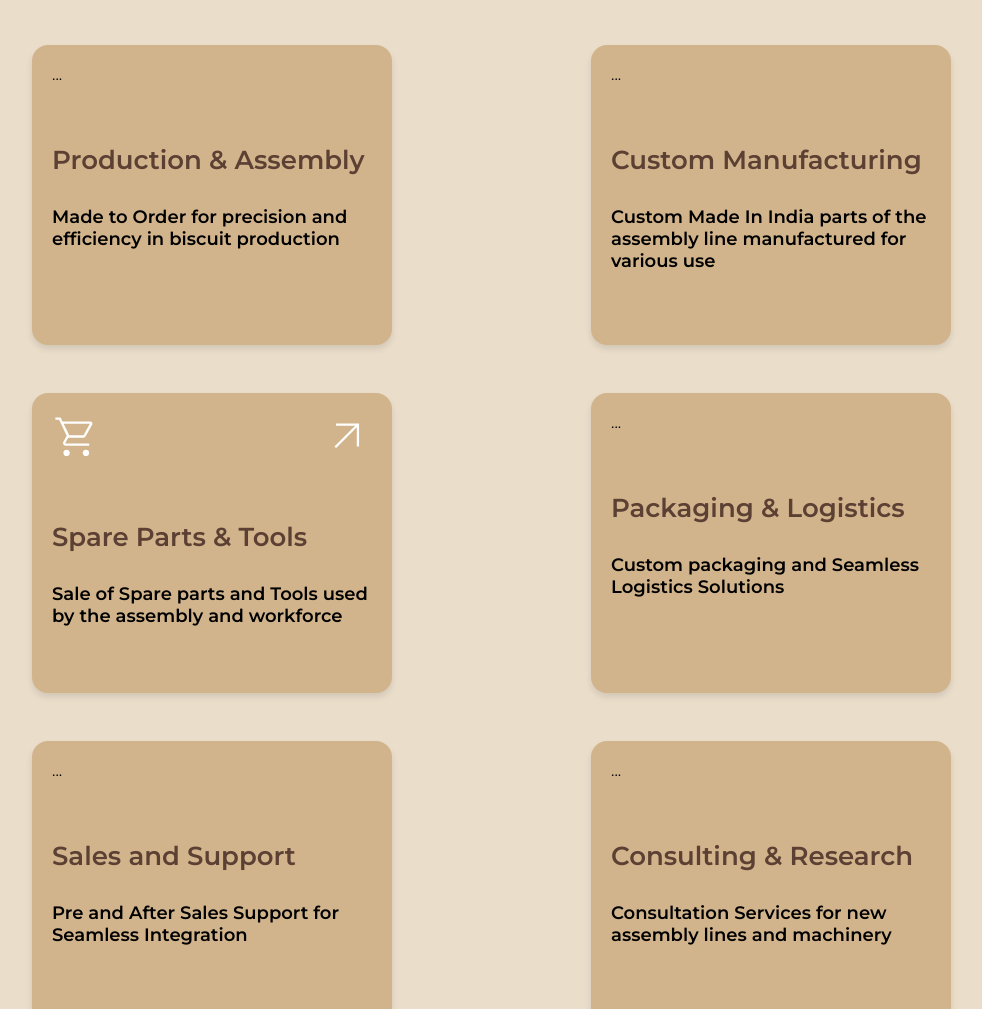
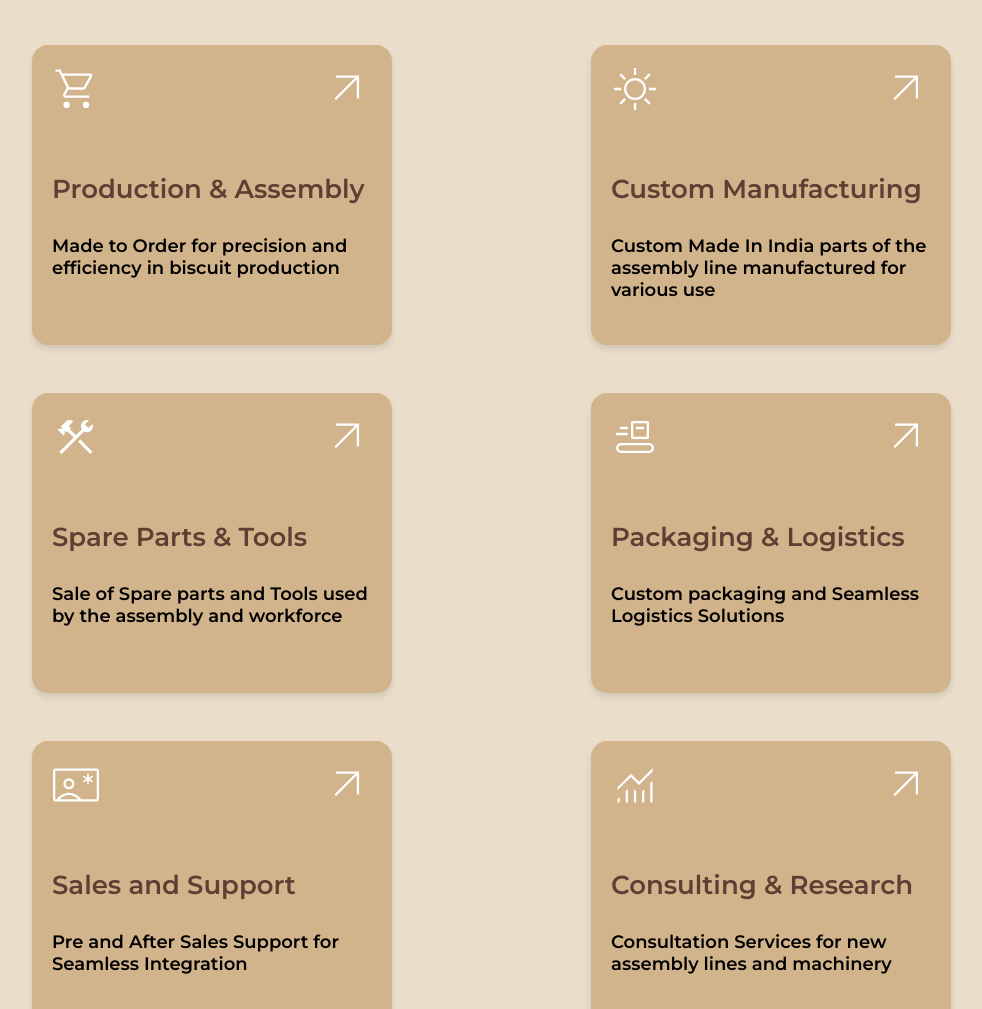
Before and after one commit to ShashankBallaya/webdemo, a plain HTML site: page JSS NEW WEB/index.html in a window 1280 px wide. Shown: the part 1078-2087 px from the top of the page, without its empty margins (98-1080 px from the left). Drawn offline with Linux system fonts and the light colour scheme; no server answers.

Commit message:
Update index.html

```diff
--- a/JSS NEW WEB/index.html
+++ b/JSS NEW WEB/index.html
@@ -62,44 +62,54 @@
         <h2 id="services-title">Efficient Manufacturing and Integrated Service</h2>
         <div class="services-grid">
             <div class="service-card">
-                <div class="serv-icons">...</div>
+                <div class="serv-icons"><svg xmlns="http://www.w3.org/2000/svg" height="48px" viewBox="0 -960 960 960" width="48px" fill="#FFFFFF"><path d="M291.02-98.31q-26.74 0-45.22-18.81-18.49-18.82-18.49-45.71T246-208.32q18.7-18.6 45.43-18.6 26.72 0 45.42 18.81 18.69 18.81 18.69 45.71 0 26.89-18.81 45.49-18.82 18.6-45.71 18.6Zm387.69 0q-26.73 0-45.22-18.81Q615-135.94 615-162.83t18.7-45.49q18.69-18.6 45.42-18.6t45.42 18.81q18.69 18.81 18.69 45.71 0 26.89-18.81 45.49-18.82 18.6-45.71 18.6ZM232.69-745.23l111.54 232.61h278.38q3.47 0 6.35-1.73 2.89-1.73 4.42-4.8l118.47-215.31q2.3-4.23.38-7.5-1.92-3.27-6.54-3.27h-513Zm-23.07-45.38h554.81q24.51 0 37.08 21.19 12.56 21.19.56 42.96L679.14-503.74q-9.99 16.59-25.62 26.55-15.64 9.96-33.75 9.96H324l-55.23 102.07q-2.69 4.62 0 10.01 2.69 5.38 8.46 5.38h466v45.38H283.92q-37.77 0-54.53-26.07-16.77-26.08.3-57.62l64.39-117.23-151.23-319.31H67.92V-870h104.31l37.39 79.39Zm134.61 277.99h285.69-285.69Z"/></svg>
+                <svg xmlns="http://www.w3.org/2000/svg" height="48px" viewBox="0 -960 960 960" width="48px" fill="#FFFFFF"><path d="M241.62-258.69 210-290.31l413.92-414.31H241.31V-750h460v460h-45.39v-382.62l-414.3 413.93Z"/></svg>
+                </div>
                 <div class="serv-content">
                     <h3 id="service-1-title">Production & Assembly</h3>
                     <p id="service-1-desc">Made to Order for precision and efficiency in biscuit production</p>
                 </div>
             </div>
             <div class="service-card">
-                <div class="serv-icons">...</div>
+                <div class="serv-icons"><svg xmlns="http://www.w3.org/2000/svg" height="48px" viewBox="0 -960 960 960" width="48px" fill="#FFFFFF"><path d="M457.31-758.85v-140.38h45.38v140.38h-45.38Zm235.61 97.93-31.61-31.62L760-793.38l32.38 33-99.46 99.46Zm65.93 203.61v-45.38h140.38v45.38H758.85ZM457.31-60.77v-140h45.38v140h-45.38ZM267.23-661.92l-100-98.08L200-792l99.46 99.08-32.23 31ZM761-167.23l-99.69-100.23 31-30.62 100.3 97.46L761-167.23ZM60.77-457.31v-45.38h140.38v45.38H60.77Zm139.46 290.08L168-200l98.08-98.08 16.61 15.35 17 16.04-99.46 99.46ZM480.09-260q-91.63 0-155.86-64.14Q260-388.28 260-479.91q0-91.63 64.14-155.86Q388.28-700 479.91-700q91.63 0 155.86 64.14Q700-571.72 700-480.09q0 91.63-64.14 155.86Q571.72-260 480.09-260Zm-.15-45.39q72.75 0 123.71-50.9 50.96-50.9 50.96-123.65t-50.9-123.71q-50.9-50.96-123.65-50.96t-123.71 50.9q-50.96 50.9-50.96 123.65t50.9 123.71q50.9 50.96 123.65 50.96ZM480-480Z"/></svg>
+                    <svg xmlns="http://www.w3.org/2000/svg" height="48px" viewBox="0 -960 960 960" width="48px" fill="#FFFFFF"><path d="M241.62-258.69 210-290.31l413.92-414.31H241.31V-750h460v460h-45.39v-382.62l-414.3 413.93Z"/></svg>
+                    </div>
                 <div class="serv-content">
                     <h3 id="service-2-title">Custom Manufacturing</h3>
                     <p id="service-2-desc">Custom Made In India parts of the assembly line manufactured for various use</p>
                 </div>
             </div>
             <div class="service-card">
-                <div class="serv-icons"><svg xmlns="http://www.w3.org/2000/svg" height="48px" viewBox="0 -960 960 960" width="48px" fill="#FFFFFF"><path d="M291.02-98.31q-26.74 0-45.22-18.81-18.49-18.82-18.49-45.71T246-208.32q18.7-18.6 45.43-18.6 26.72 0 45.42 18.81 18.69 18.81 18.69 45.71 0 26.89-18.81 45.49-18.82 18.6-45.71 18.6Zm387.69 0q-26.73 0-45.22-18.81Q615-135.94 615-162.83t18.7-45.49q18.69-18.6 45.42-18.6t45.42 18.81q18.69 18.81 18.69 45.71 0 26.89-18.81 45.49-18.82 18.6-45.71 18.6ZM232.69-745.23l111.54 232.61h278.38q3.47 0 6.35-1.73 2.89-1.73 4.42-4.8l118.47-215.31q2.3-4.23.38-7.5-1.92-3.27-6.54-3.27h-513Zm-23.07-45.38h554.81q24.51 0 37.08 21.19 12.56 21.19.56 42.96L679.14-503.74q-9.99 16.59-25.62 26.55-15.64 9.96-33.75 9.96H324l-55.23 102.07q-2.69 4.62 0 10.01 2.69 5.38 8.46 5.38h466v45.38H283.92q-37.77 0-54.53-26.07-16.77-26.08.3-57.62l64.39-117.23-151.23-319.31H67.92V-870h104.31l37.39 79.39Zm134.61 277.99h285.69-285.69Z"/></svg>
-                <svg xmlns="http://www.w3.org/2000/svg" height="48px" viewBox="0 -960 960 960" width="48px" fill="#FFFFFF"><path d="M241.62-258.69 210-290.31l413.92-414.31H241.31V-750h460v460h-45.39v-382.62l-414.3 413.93Z"/></svg>
-                </div>
+                <div class="serv-icons"><svg xmlns="http://www.w3.org/2000/svg" height="48px" viewBox="0 -960 960 960" width="48px" fill="#FFFFFF"><path d="M766.08-140 522-384.08l43.54-43.54 244.07 244.08L766.08-140Zm-575.23 0-43.54-43.54 287.31-287.31L313-592.46 291.54-571l-39.39-39.77v79.23l-22.07 21.69-113.54-113.54 22.08-22.07h79.84l-42.61-42.23 106-106.39q15.07-14.69 32.57-20.3 17.5-5.62 38.81-5.62 20.92 0 38.61 7.35 17.7 7.34 32.39 22.42l-90.08 89.69 45.69 45.69-22.07 21.7 119.77 119.38 119.31-119.31q-9.16-13.77-13.85-30.38-4.69-16.62-4.69-36 0-49.54 35.8-85.35 35.81-35.8 85.35-35.8 12.69 0 22.04 2.23 9.34 2.23 15.96 6.84l-80.77 80.39 73.46 73.46 80.77-80.39q4.23 7.24 6.96 17.39 2.73 10.15 2.73 22.84 0 49.54-35.8 85.35-35.81 35.81-85.35 35.81-18.77 0-32.35-3.08-13.57-3.08-25.73-10.77L190.85-140Z"/></svg>
+                    <svg xmlns="http://www.w3.org/2000/svg" height="48px" viewBox="0 -960 960 960" width="48px" fill="#FFFFFF"><path d="M241.62-258.69 210-290.31l413.92-414.31H241.31V-750h460v460h-45.39v-382.62l-414.3 413.93Z"/></svg>
+                    </div>
                 <div class="serv-content">
                     <h3 id="service-3-title">Spare Parts & Tools</h3>
                     <p id="service-3-desc">Sale of Spare parts and Tools used by the assembly and workforce</p>
                 </div>
             </div>
             <div class="service-card">
-                <div class="serv-icons">...</div>
+                <div class="serv-icons"><svg xmlns="http://www.w3.org/2000/svg" height="48px" viewBox="0 -960 960 960" width="48px" fill="#FFFFFF"><path d="M200.62-160q-41.54 0-70.77-29.04-29.23-29.04-29.23-70.96 0-41.92 29.23-70.96Q159.08-360 200.62-360h560q41.92 0 70.96 29.04 29.03 29.04 29.03 70.96 0 41.92-29.03 70.96Q802.54-160 760.62-160h-560Zm0-45.39h560q23.21 0 38.91-15.69 15.7-15.7 15.7-38.91 0-23.2-15.7-38.92-15.7-15.71-38.91-15.71h-560q-23.22 0-38.92 15.7-15.7 15.7-15.7 38.91 0 23.2 15.7 38.91 15.7 15.71 38.92 15.71ZM428.53-440q-11.82 0-20.25-8.25t-8.43-20.44v-302.62q0-12.2 8.44-20.44 8.43-8.25 20.25-8.25h302.62q12.2 0 20.44 8.25 8.25 8.25 8.25 20.45v302.62q0 12.19-8.25 20.43-8.25 8.25-20.45 8.25H428.53Zm16.7-45.38h269.23v-269.23H445.23v269.23ZM99.39-516.92v-45.77h234.84v45.77H99.39Zm399.84-120.39h161.62v-45.38H499.23v45.38Zm-318.61 0h159.31v-45.38H180.62v45.38Zm264.61 151.93v-269.23 269.23Z"/></svg>
+                    <svg xmlns="http://www.w3.org/2000/svg" height="48px" viewBox="0 -960 960 960" width="48px" fill="#FFFFFF"><path d="M241.62-258.69 210-290.31l413.92-414.31H241.31V-750h460v460h-45.39v-382.62l-414.3 413.93Z"/></svg>
+                    </div>
                 <div class="serv-content">
                     <h3 id="service-4-title">Packaging & Logistics</h3>
                     <p id="service-4-desc">Custom packaging and Seamless Logistics Solutions</p>
                 </div>
             </div>
             <div class="service-card">
-                <div class="serv-icons">...</div>
+                <div class="serv-icons"><svg xmlns="http://www.w3.org/2000/svg" height="48px" viewBox="0 -960 960 960" width="48px" fill="#FFFFFF"><path d="M703.46-493.46h33.08v-77.69l67.31 38.53 16.53-28.23-67.3-39.15 67.3-39.15-16.53-28.23-67.31 38.53v-77.69h-33.08v77.69l-67.31-38.53-16.53 28.23 67.3 39.15-67.3 39.15 16.53 28.23 67.31-38.53v77.69ZM77.69-147.69q-23.53 0-40.61-17.09Q20-181.86 20-205.39v-549.22q0-23.53 17.08-40.61 17.08-17.09 40.61-17.09h804.62q23.53 0 40.61 17.09Q940-778.14 940-754.61v549.22q0 23.53-17.08 40.61-17.08 17.09-40.61 17.09H77.69ZM581-193.08h301.31q4.61 0 8.46-3.84 3.84-3.85 3.84-8.47v-549.22q0-4.62-3.84-8.47-3.85-3.84-8.46-3.84H77.69q-4.61 0-8.46 3.84-3.84 3.85-3.84 8.47v549.22q0 4.62 3.84 8.47 3.85 3.84 8.46 3.84h16.24q43.61-60.15 106.52-96.11 62.92-35.96 137.01-35.96 73.69 0 136.81 35.96 63.11 35.96 106.73 96.11Zm-243.54-202.3q45.77 0 77.89-32.12 32.11-32.11 32.11-77.88 0-45.77-32.11-77.89-32.12-32.11-77.89-32.11-46.15 0-78.07 32.11-31.93 32.12-31.93 77.89t31.93 77.88q31.92 32.12 78.07 32.12Zm-184.07 202.3h367.76q-35.22-41.12-83.26-63.9-48.05-22.79-100.55-22.79-52.49 0-100.44 22.89-47.94 22.9-83.51 63.8Zm184.09-247.69q-27.06 0-45.84-18.77-18.79-18.78-18.79-45.83 0-27.05 18.77-45.84Q310.4-570 337.45-570q27.05 0 45.84 18.78 18.79 18.77 18.79 45.82 0 27.06-18.78 45.84-18.77 18.79-45.82 18.79ZM480-480Z"/></svg>
+                    <svg xmlns="http://www.w3.org/2000/svg" height="48px" viewBox="0 -960 960 960" width="48px" fill="#FFFFFF"><path d="M241.62-258.69 210-290.31l413.92-414.31H241.31V-750h460v460h-45.39v-382.62l-414.3 413.93Z"/></svg>
+                    </div>
                 <div class="serv-content">
                     <h3 id="service-5-title">Sales and Support</h3>
                     <p id="service-5-desc">Pre and After Sales Support for Seamless Integration</p>
                 </div>
             </div>
             <div class="service-card">
-                <div class="serv-icons">...</div>
+                <div class="serv-icons"><svg xmlns="http://www.w3.org/2000/svg" height="48px" viewBox="0 -960 960 960" width="48px" fill="#FFFFFF"><path d="M130-130v-62.92l45.38-45.39V-130H130Zm163.85 0v-222.92l45.38-45.39V-130h-45.38Zm163.46 0v-268.31l45.38 46.39V-130h-45.38Zm163.84 0v-221.92l45.39-45.39V-130h-45.39Zm163.47 0v-382.92L830-558.31V-130h-45.38ZM130-372.54v-63.84l270-268.77 160 160 270-270.62v64.23L560-480.92l-160-160-270 268.38Z"/></svg>
+                    <svg xmlns="http://www.w3.org/2000/svg" height="48px" viewBox="0 -960 960 960" width="48px" fill="#FFFFFF"><path d="M241.62-258.69 210-290.31l413.92-414.31H241.31V-750h460v460h-45.39v-382.62l-414.3 413.93Z"/></svg>
+                    </div>
                 <div class="serv-content">
                     <h3 id="service-6-title">Consulting & Research</h3>
                     <p id="service-6-desc">Consultation Services for new assembly lines and machinery</p>
```
